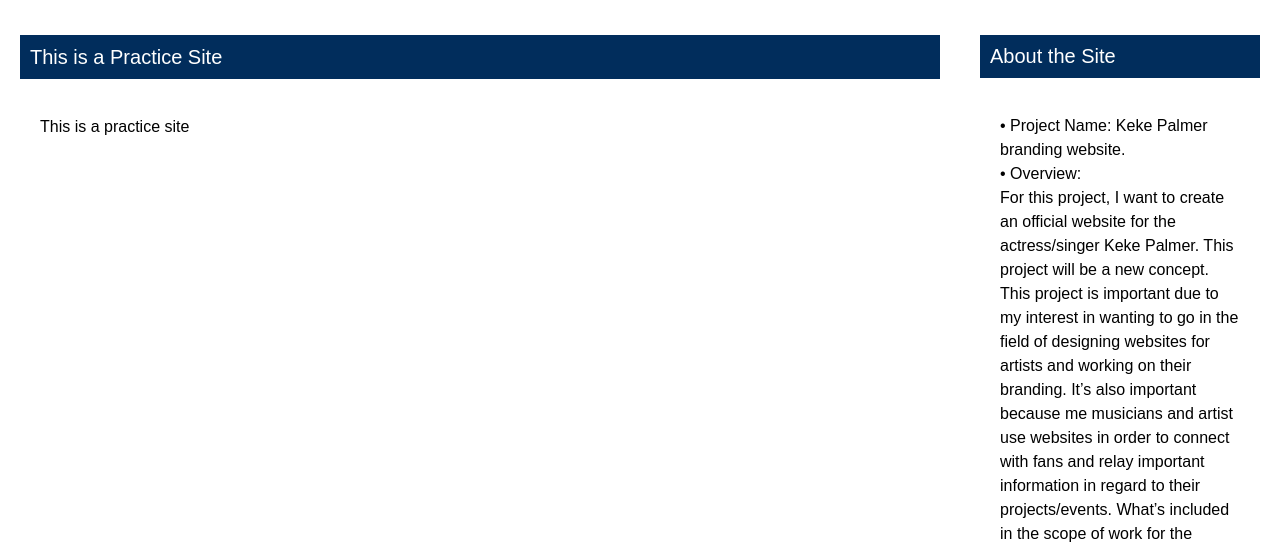
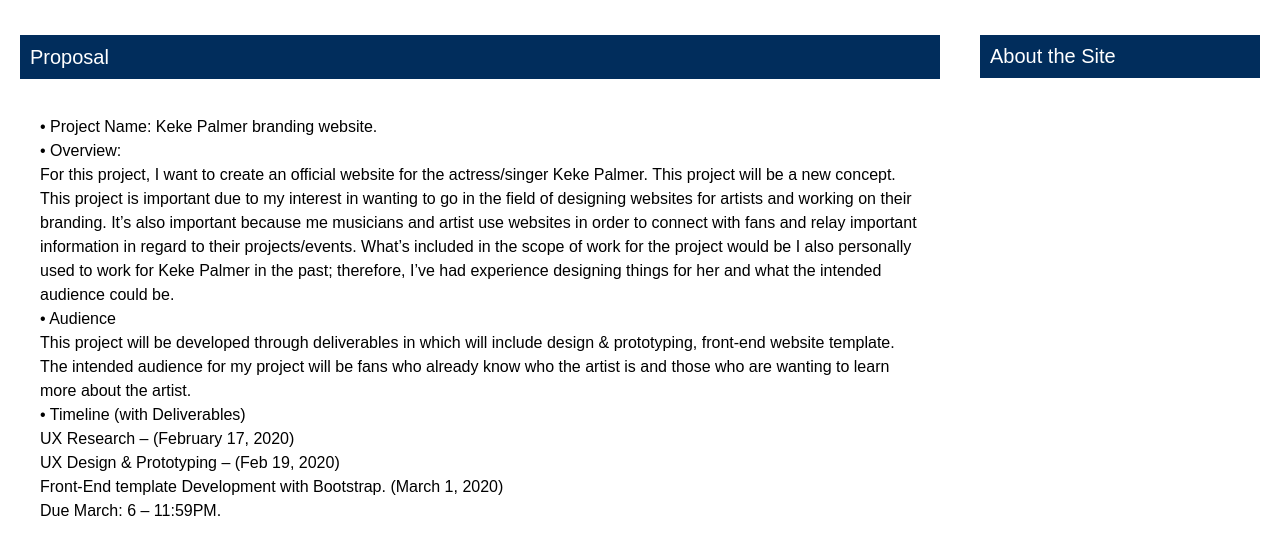
Before and after one commit to jordane498/jordane498.github.io, a plain HTML site: page proposal.html in a window 1280 px wide. Shown: the part 482-1028 px from the top of the page. Drawn offline with Linux system fonts and the light colour scheme.

Commit message:
Update proposal.html

```diff
--- a/proposal.html
+++ b/proposal.html
@@ -22,18 +22,7 @@
         <aside>
 
             <h1>About the Site</h1>
-            <p>     • Project Name: Keke Palmer branding website.<br>
-                •	Overview:<br>
-                    For this project, I want to create an official website for the actress/singer Keke Palmer. This project will be a new concept. This project is important due to my interest in wanting to go in the field of designing websites for artists and working on their branding. It’s also important because me musicians and artist use websites in order to connect with fans and relay important information in regard to their projects/events. What’s included in the scope of work for the project would be
-                    I also personally used to work for Keke Palmer in the past; therefore, I’ve had experience designing things for her and what the intended audience could be. <br>
-                    •	Audience<br>
-                    This project will be developed through deliverables in which will include design & prototyping, front-end website template.
-                    The intended audience for my project will be fans who already know who the artist is and those who are wanting to learn more about the artist. <br>
-                    •	Timeline (with Deliverables)<br>
-                    UX Research – (February 17, 2020) <br>
-                    UX Design & Prototyping – (Feb 19, 2020) <br>
-                    Front-End template Development with Bootstrap. (March 1, 2020)<br>
-                    Due March: 6 – 11:59PM. <br>
+            <p>
 </p>
 
         </aside>
@@ -45,8 +34,19 @@
             </ul>
         </nav>
         <section>
-            <h1>This is a Practice Site</h1>
-            <p>This is a practice site</p>
+            <h1>Proposal</h1>
+            <p> • Project Name: Keke Palmer branding website.<br>
+                •	Overview:<br>
+                    For this project, I want to create an official website for the actress/singer Keke Palmer. This project will be a new concept. This project is important due to my interest in wanting to go in the field of designing websites for artists and working on their branding. It’s also important because me musicians and artist use websites in order to connect with fans and relay important information in regard to their projects/events. What’s included in the scope of work for the project would be
+                    I also personally used to work for Keke Palmer in the past; therefore, I’ve had experience designing things for her and what the intended audience could be. <br>
+                    •	Audience<br>
+                    This project will be developed through deliverables in which will include design & prototyping, front-end website template.
+                    The intended audience for my project will be fans who already know who the artist is and those who are wanting to learn more about the artist. <br>
+                    •	Timeline (with Deliverables)<br>
+                    UX Research – (February 17, 2020) <br>
+                    UX Design & Prototyping – (Feb 19, 2020) <br>
+                    Front-End template Development with Bootstrap. (March 1, 2020)<br>
+                    Due March: 6 – 11:59PM.</p>
 
         </section>
         <footer>
```
